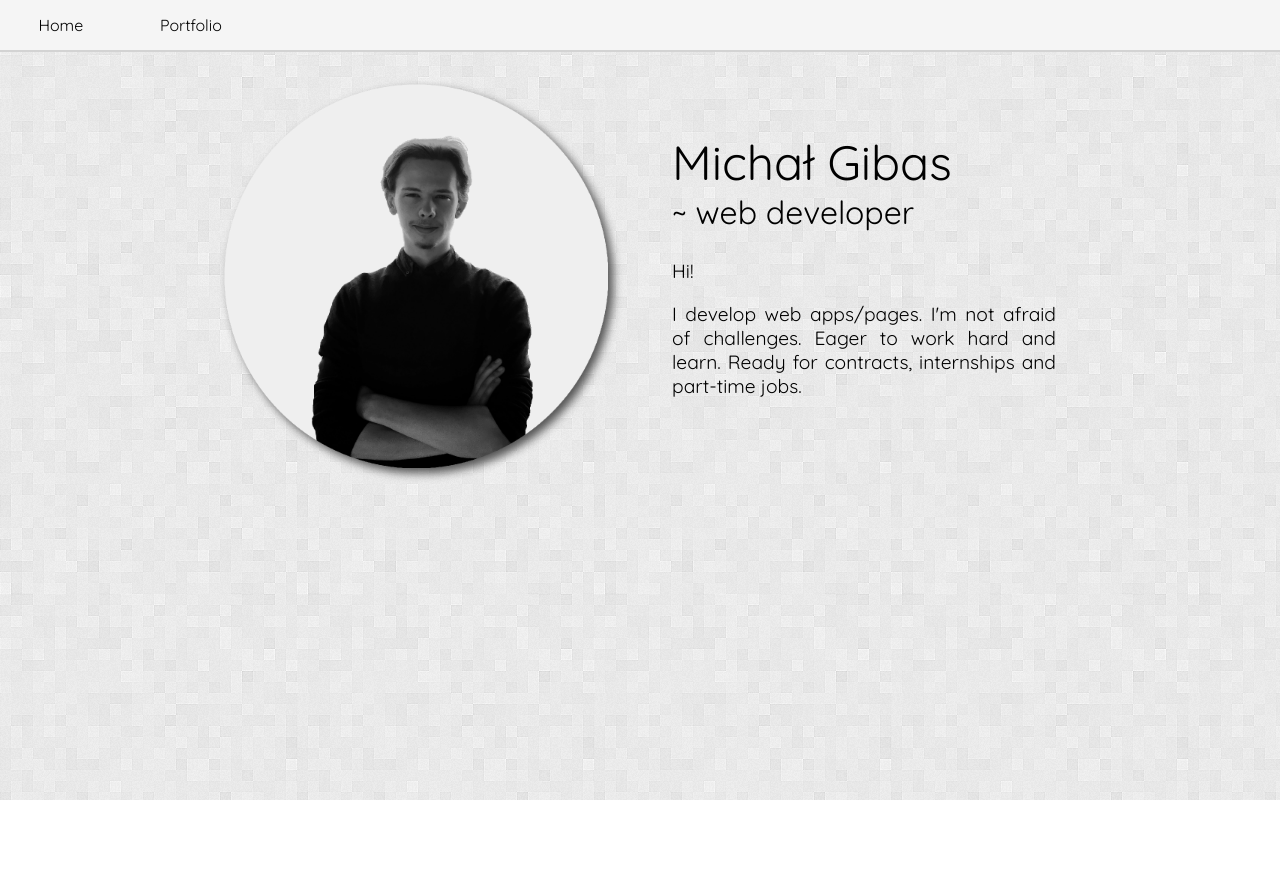
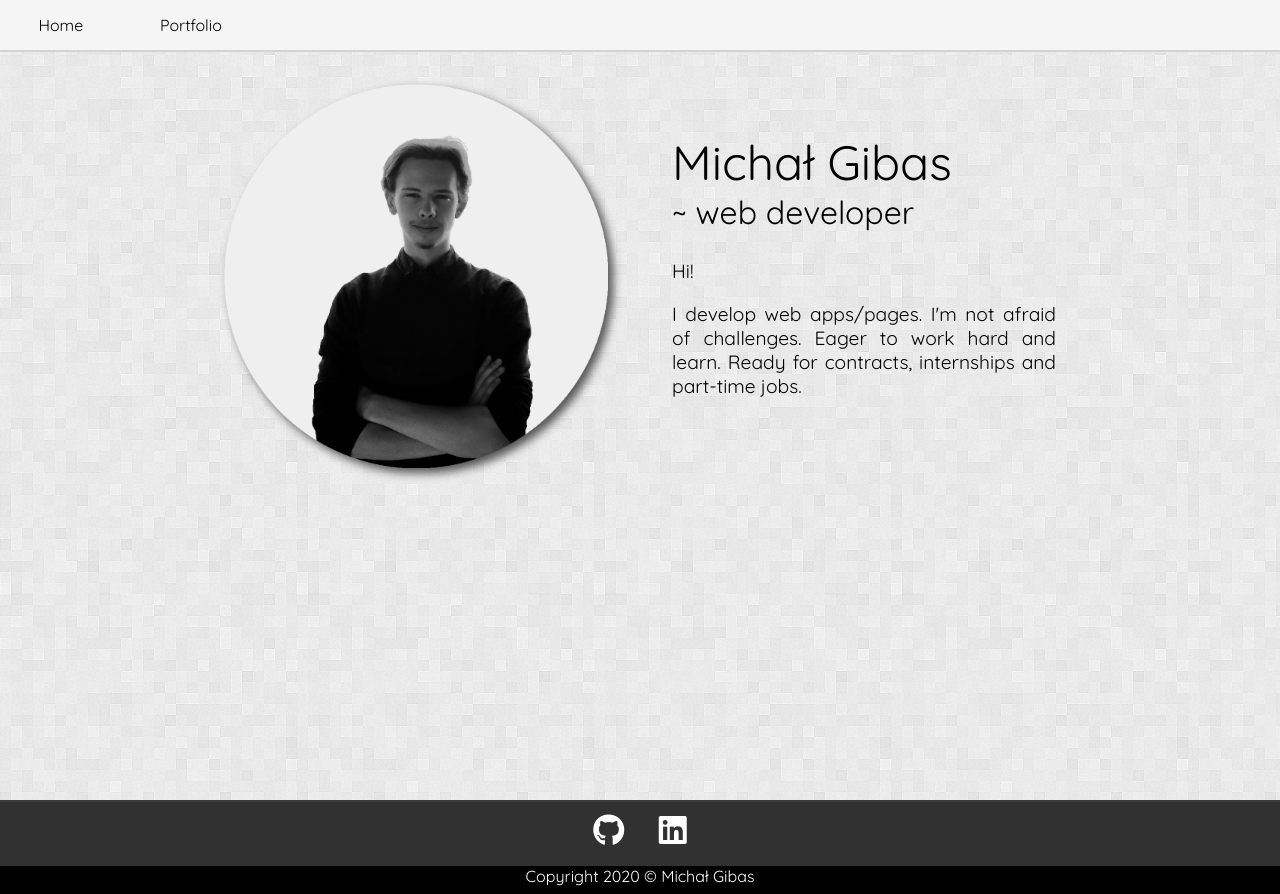
Before and after one commit to TheMadMike/mgibas.me, a Vue app: page / in a window 1280 px wide. Before the commit the page ends 800 px from the top, so only its background shows below. Built offline with nearby package versions, Linux system fonts and the light colour scheme.

Commit message:
Add footer element

```diff
--- a/public/index.html
+++ b/public/index.html
@@ -7,6 +7,7 @@
     <meta http-equiv="X-UA-Compatible" content="IE=edge">
     <meta name="viewport" content="width=device-width,initial-scale=1.0">
     <link rel="icon" href="<%= BASE_URL %>favicon.ico">
+    <script src="https://kit.fontawesome.com/d3fa815762.js" crossorigin="anonymous"></script>
     <title>Michał Gibas</title>
   </head>
   <body>
@@ -14,5 +15,19 @@
       <strong>We're sorry but <%= htmlWebpackPlugin.options.title %> doesn't work properly without JavaScript enabled. Please enable it to continue.</strong>
     </noscript>
     <div id="app"></div>
+
+    <footer>
+      <div class="socials">
+        <a href="https://github.com/TheMadMike">
+          <i class="fab fa-github"></i>
+        </a>
+        <a href="https://www.linkedin.com/in/michał-gibas-2407">
+          <i class="fab fa-linkedin"></i>
+        </a>
+      </div>
+      <div>
+        Copyright 2020 &copy; Michał Gibas
+      </div>
+    </footer>
   </body>
 </html>
--- a/src/scss/app.scss
+++ b/src/scss/app.scss
@@ -9,8 +9,18 @@ body {
   /* Background pattern from Toptal Subtle Patterns */
   background-image: url('../assets/bg.png');
   font-size: 20px;
+
+  display: flex;
+  flex-direction: column;
 }
 
+#app {
+  min-height: 100vh;
+  flex-grow: 1;
+}
+
+
+@import './footer.scss';
 @import './nav.scss';
 
 @media (max-width: 768px) {
--- /dev/null
+++ b/src/scss/footer.scss
@@ -0,0 +1,34 @@
+footer {
+  text-align: center;
+  flex-shrink: 0;
+  background-color: black;
+  color: white;
+  padding-bottom: 1vh;
+  padding-top: 0;
+  font-size: 1rem;
+
+  display: flex;
+  flex-direction: column;
+
+  .socials {
+    background-color: #313131;
+    border-top: solid 2px #3b3b3b;
+    color: white;
+    padding-bottom: 2vh;
+    padding-top: 1vh;
+
+    a {
+      color: white;
+      text-decoration: none;
+      font-size: 2rem;
+      margin-left: 1vw;
+      margin-right: 1vw;
+      transition: 0.5s;
+    }
+
+    a:hover {
+      transition: 0.5s;
+      color: lightgray;
+    }
+  }
+}
```
